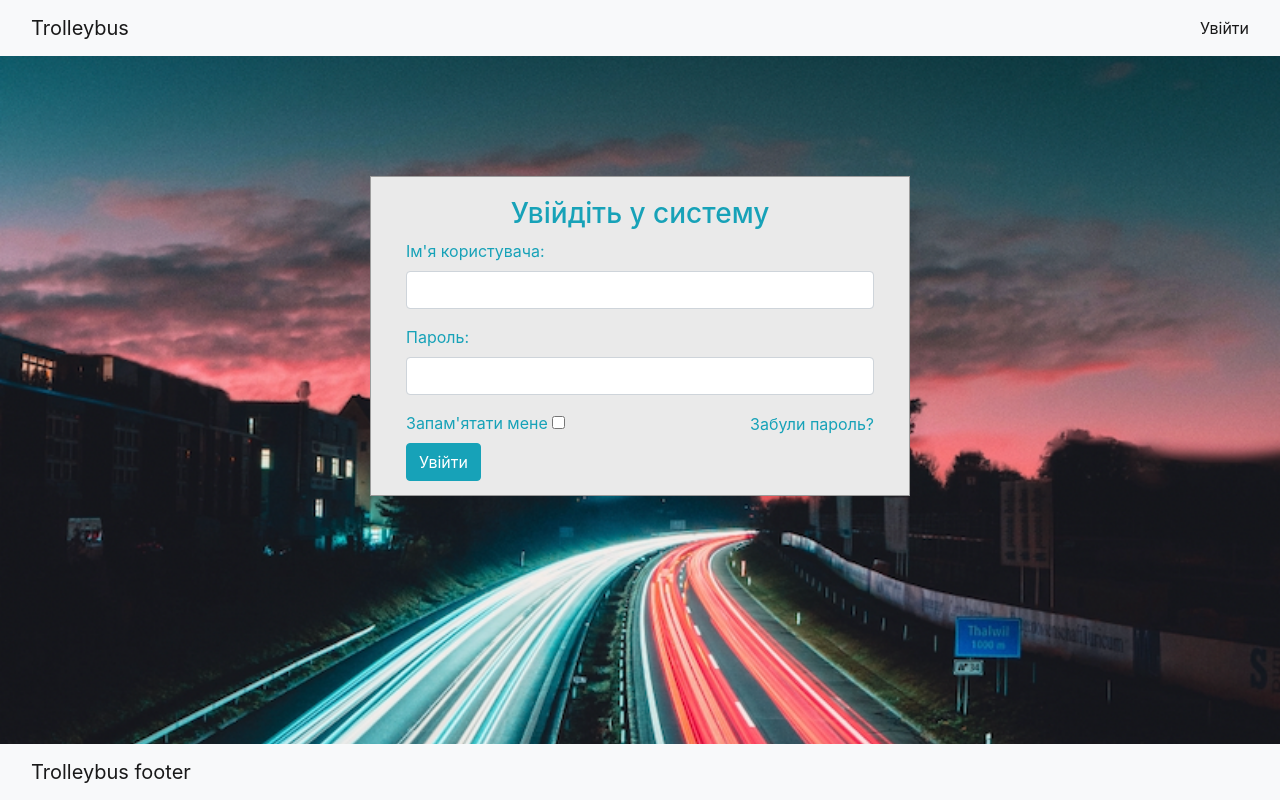
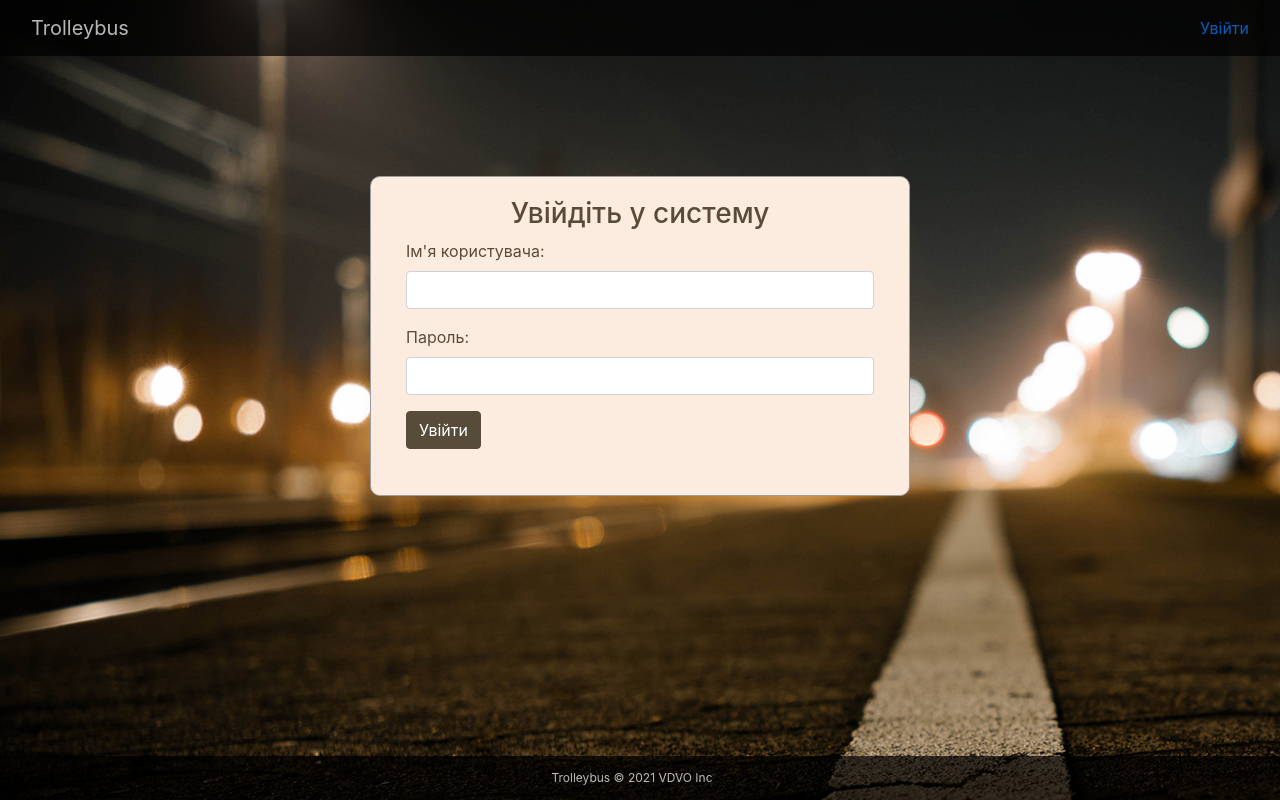
Before and after one commit to avmepy/trolleybus, a Django app: page /accounts/login/ in a window 1280 px wide. Run offline with Django 3.2, Linux system fonts and the light colour scheme; some libraries are stand-ins or nearby versions.

Commit message:
added new design

```diff
--- /dev/null
+++ b/static/styles.css
@@ -0,0 +1,114 @@
+body {
+    background: url('img/bg.jpg') no-repeat;
+    background-size: auto;
+}
+
+a {
+    text-decoration: unset;
+}
+
+.w-90p {
+    width: 90%;
+}
+
+.bg-black {
+    background-color: black;
+    opacity: 70%;
+}
+.color-white {
+    color: white;
+}
+
+.bg-header {
+    background-color: black;
+    opacity: 70%;
+}
+
+.fs-12 {
+    font-size: 12px !important;
+}
+
+.f-sepia {
+    filter: sepia(1);
+}
+.login-button {
+    color: #ffeeba;
+    border-color: #6d5f4a;
+    background-color: #6d5f4a;
+    width: 300px;
+    margin: 50px 15px;
+    box-shadow: 2px 3px 16px black;
+}
+.login-button:hover {
+    color: #ffeeba;
+    border-color: #6d5f4a;
+    background-color: #968367;
+}
+.color-main-dark{
+    color: #574c3a;
+}
+.form-control-brown:focus {
+    color: #495057;
+    background-color: #fff;
+    border-color: #574c3a;
+    outline: 0;
+    box-shadow: 0 0 0 0.2rem rgb(0 123 255 / 25%);
+}
+.bc-main-dark {
+    background-color: #574c3a !important;
+    border-color: #574c3a !important;
+}
+#login .container #login-row #login-column #login-box {
+    margin-top: 120px;
+    max-width: 600px;
+    height: 320px;
+    border: 1px solid #9C9C9C;
+    border-radius: 10px;
+    background-color: #fcecdf;
+}
+#login .container #login-row #login-column #login-box #login-form {
+    padding: 20px;
+}
+#login .container #login-row #login-column #login-box #login-form #register-link {
+    margin-top: -85px;
+}
+
+@media (min-width: 1250px) {
+    .about-img {
+        margin: 30px 18%;
+        border-radius: 20px;
+        box-shadow: 2px 3px 16px black;
+        z-index: -1;
+    }
+    .about-text {
+        background-color: #ffebcd75;
+        border-radius: 10px;
+        margin: 0px 18%;
+        padding: 19px;
+        box-shadow: 2px 3px 16px black;
+    }
+    .wh-100 {
+        width: 100%;
+        height: 100%;
+    }
+}
+
+@media (max-width: 1249px) {
+    .login-button {
+        width: 90%;
+    }
+    .about-img {
+        margin: 30px 5%;
+        border-radius: 20px;
+        width: 90%;
+        box-shadow: 2px 3px 16px black;
+        z-index: -1;
+    }
+    .about-text {
+        background-color: #ffebcd75;
+        border-radius: 10px;
+        padding: 19px;
+        margin: 0 5%;
+        box-shadow: 2px 3px 16px black;
+    }
+}
--- a/templates/accounts/login.html
+++ b/templates/accounts/login.html
@@ -8,9 +8,10 @@
     <script src="//maxcdn.bootstrapcdn.com/bootstrap/4.1.1/js/bootstrap.min.js"></script>
     <script src="//cdnjs.cloudflare.com/ajax/libs/jquery/3.2.1/jquery.min.js"></script>
 
+
 {% endblock head %}
 
-{% block title %} Login {% endblock title %}
+{% block title %} Вхід {% endblock title %}
 
 {% block context %}
 
@@ -23,21 +24,17 @@
 
                             {% csrf_token %}
 
-                            <h3 class="text-center text-info">Увійдіть у систему</h3>
+                            <h3 class="text-center color-main-dark">Увійдіть у систему</h3>
                             <div class="form-group">
-                                <label for="username" class="text-info">Ім'я користувача:</label><br>
+                                <label for="username" class="color-main-dark">Ім'я користувача:</label><br>
                                 <input type="text" name="username" id="username" class="form-control" value={{ username }}>
                             </div>
                             <div class="form-group">
-                                <label for="password" class="text-info">Пароль:</label><br>
+                                <label for="password" class="color-main-dark">Пароль:</label><br>
                                 <input type="password" name="password" id="password" class="form-control" value={{ password }}>
                             </div>
                             <div class="form-group">
-                                <label for="remember-me" class="text-info"><span>Запам'ятати мене</span> <span><input id="remember-me" name="remember-me" type="checkbox"></span></label><br>
-                                <input type="submit" name="submit" class="btn btn-info btn-md" value="Увійти">
-                            </div>
-                            <div id="register-link" class="text-right">
-                                <a href="#" class="text-info">Забули пароль?</a>
+                                <input type="submit" name="submit" class="btn btn-info btn-md bc-main-dark" value="Увійти">
                             </div>
                         </form>
                     </div>
@@ -46,23 +43,4 @@
         </div>
     </div>
 
-
-    <style>
-
-        #login .container #login-row #login-column #login-box {
-            margin-top: 120px;
-            max-width: 600px;
-            height: 320px;
-            border: 1px solid #9C9C9C;
-            background-color: #EAEAEA;
-        }
-        #login .container #login-row #login-column #login-box #login-form {
-            padding: 20px;
-        }
-        #login .container #login-row #login-column #login-box #login-form #register-link {
-            margin-top: -85px;
-        }
-
-    </style>
-
 {% endblock context %}
--- a/templates/base.html
+++ b/templates/base.html
@@ -6,122 +6,84 @@
 <head>
     <meta charset="UTF-8">
     <meta name="viewport" content="width=device-width, initial-scale=1.0">
+    <title>{% block title %} {% endblock title %} | Trolleybus</title>
 
-    <title>Trolleybus | {% block title %} {% endblock title %}</title>
-
-    <link href="https://cdn.jsdelivr.net/npm/bootstrap@5.0.0-beta3/dist/css/bootstrap.min.css" rel="stylesheet" integrity="sha384-eOJMYsd53ii+scO/bJGFsiCZc+5NDVN2yr8+0RDqr0Ql0h+rP48ckxlpbzKgwra6" crossorigin="anonymous">
-    <script src="https://cdn.jsdelivr.net/npm/bootstrap@5.0.0-beta3/dist/js/bootstrap.bundle.min.js" integrity="sha384-JEW9xMcG8R+pH31jmWH6WWP0WintQrMb4s7ZOdauHnUtxwoG2vI5DkLtS3qm9Ekf" crossorigin="anonymous"></script>
-    <link rel="shortcut icon" href="{% static 'logo.png' %}" type="image/x-icon">
+    <link href="https://cdn.jsdelivr.net/npm/bootstrap@5.0.0-beta3/dist/css/bootstrap.min.css" rel="stylesheet"
+          integrity="sha384-eOJMYsd53ii+scO/bJGFsiCZc+5NDVN2yr8+0RDqr0Ql0h+rP48ckxlpbzKgwra6" crossorigin="anonymous">
+    <script src="https://cdn.jsdelivr.net/npm/bootstrap@5.0.0-beta3/dist/js/bootstrap.bundle.min.js"
+            integrity="sha384-JEW9xMcG8R+pH31jmWH6WWP0WintQrMb4s7ZOdauHnUtxwoG2vI5DkLtS3qm9Ekf"
+            crossorigin="anonymous"></script>
+    <link rel="shortcut icon" href="{% static 'img/logo.png' %}" type="image/x-icon">
+    <link rel="stylesheet" href="{% static 'styles.css' %}">
 
     {% block head %} {% endblock head %}
 </head>
 <body>
 
 {% block header %}
-
-    <nav class="navbar navbar-expand-lg navbar-light bg-light">
-        <div class="container-fluid">
+    <nav class="navbar navbar-expand-lg navbar-dark bg-header">
+        <div class="container-fluid w-90p">
             <a class="navbar-brand" href="{% url 'home' %}">Trolleybus</a>
-            <button class="navbar-toggler" type="button" data-bs-toggle="collapse" data-bs-target="#navbarText" aria-controls="navbarText" aria-expanded="false" aria-label="Toggle navigation">
+            <button class="navbar-toggler" type="button" data-bs-toggle="collapse" data-bs-target="#navbarText"
+                    aria-controls="navbarText" aria-expanded="false" aria-label="Toggle navigation">
                 <span class="navbar-toggler-icon"></span>
             </button>
             <div class="collapse navbar-collapse" id="navbarText">
-
                 <ul class="navbar-nav me-auto mb-2 mb-lg-0">
 
                     {% if request.user.is_authenticated %}
-
-
-
-
-
                         <li class="nav-item">
                             <a class="nav-link active" aria-current="page" href="{% url 'home' %}">Головна</a>
                         </li>
 
                         {% if request.user|has_group:"Водій" %}
-
                             <li class="nav-item">
                                 <a class="nav-link" href="{% url 'schedules' %}">Мої зміни</a>
                             </li>
                             <li class="nav-item">
                                 <a class="nav-link" href="{% url 'reports' %}">Звіти</a>
                             </li>
-
                         {% endif %}
 
                         {% if request.user|has_group:"Керівник" %}
-
                             <li class="nav-item">
                                 <a class="nav-link" href="{% url 'reports' %}">Звіти</a>
                             </li>
-
                         {% endif %}
-
                     {% endif %}
-
                 </ul>
 
-                <span class="navbar-text">
-
+                <ul class="navbar-nav">
                     {% if request.user.is_authenticated %}
-
-                        <div class="dropdown">
-                        <button class="btn btn-secondary dropdown-toggle" type="button" id="dropdownMenuButton1" data-bs-toggle="dropdown" aria-expanded="false">
-
+                        <li class="nav-item dropdown">
+                            <a class="nav-link dropdown-toggle" href="#" id="dropdownMenuButton1"
+                                    data-bs-toggle="dropdown" aria-expanded="false">
                                 {{ request.user.username }}
-
-                        </button>
-                             <ul class="dropdown-menu" aria-labelledby="dropdownMenuButton1">
+                            </a>
+                             <ul class="dropdown-menu dropdown-menu-dark" aria-labelledby="dropdownMenuButton1">
                                 <li><a class="dropdown-item" href="{% url 'logout' %}">Вийти</a></li>
-
                              </ul>
-                        </div>
-
+                        </li>
                     {% else %}
-
                         <a href="{% url 'login' %}"> Увійти </a>
-
                     {% endif %}
-
-                </span>
+                </ul>
             </div>
         </div>
     </nav>
-
 {% endblock header %}
 
 {% block context %}
-
     Context (base)
-
 {% endblock context %}
 
 {% block footer %}
-
-    <nav class="navbar fixed-bottom navbar-light bg-light">
-        <div class="container-fluid">
-            <a class="navbar-brand" href="#">Trolleybus footer</a>
+    <nav class="navbar fixed-bottom navbar-dark bg-black">
+        <div class="container-fluid justify-content-center">
+            <span class="navbar-brand color-white fs-12">Trolleybus © 2021 VDVO Inc</span>
         </div>
     </nav>
-
 {% endblock footer %}
-
-
-<style>
-
-    body {
-        background: url("{% static '/bg.png' %}") fixed no-repeat ;
-        background-size: 100%;
-    }
-
-    @media (max-width: 375px) {
-        body {
-            background-size: auto;
-        }
-    }
-
-</style>
 
 </body>
 </html>
```
Also changed, not shown: templates/routes/home.html (+14 -2 lines), static/bg.png (deleted), static/img/bg.jpg (added), static/img/logo.png (renamed from static/logo.png), static/img/trolleybus.jpeg (added). Lines whose indentation alone changed are shown as unchanged.
